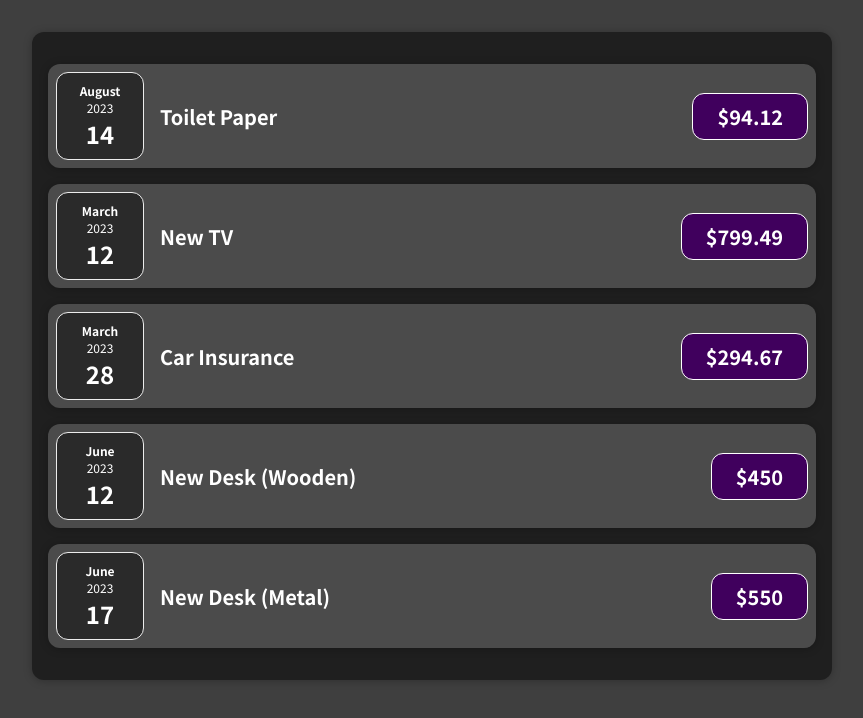
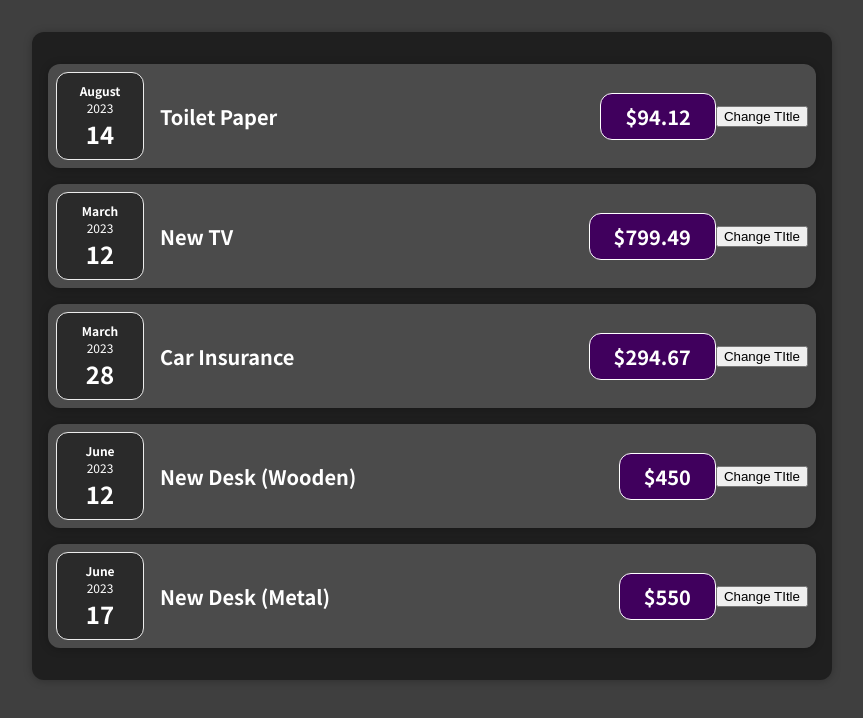
Before and after one commit to vantheman2210/expense-tracker, a JavaScript app: page / in a window 1280 px wide. Shown: the top 718 px of the page, without its empty margins (208-1071 px from the left). Built offline with nearby package versions, Linux system fonts and the light colour scheme.

Commit message:
Adding click handlers

```diff
--- a/src/components/Expenses/ExpenseItem.js
+++ b/src/components/Expenses/ExpenseItem.js
@@ -3,7 +3,9 @@ import ExpenseDate from './ExpenseDate';
 import './ExpenseItem.css';
 
 const ExpenseItem = function(props) {
-	// Constant variables
+	const clickHandler = () => {
+		console.log('Click')
+	}
 
 	return (
 		<Card className="expense-item">
@@ -12,6 +14,7 @@ const ExpenseItem = function(props) {
 				<h2>{props.title}</h2>
 				<div className="expense-item__price">${props.amount}</div>
 			</div>
+			<button onClick={clickHandler}>Change TItle</button>
 		</Card>
 	);
 };
```
